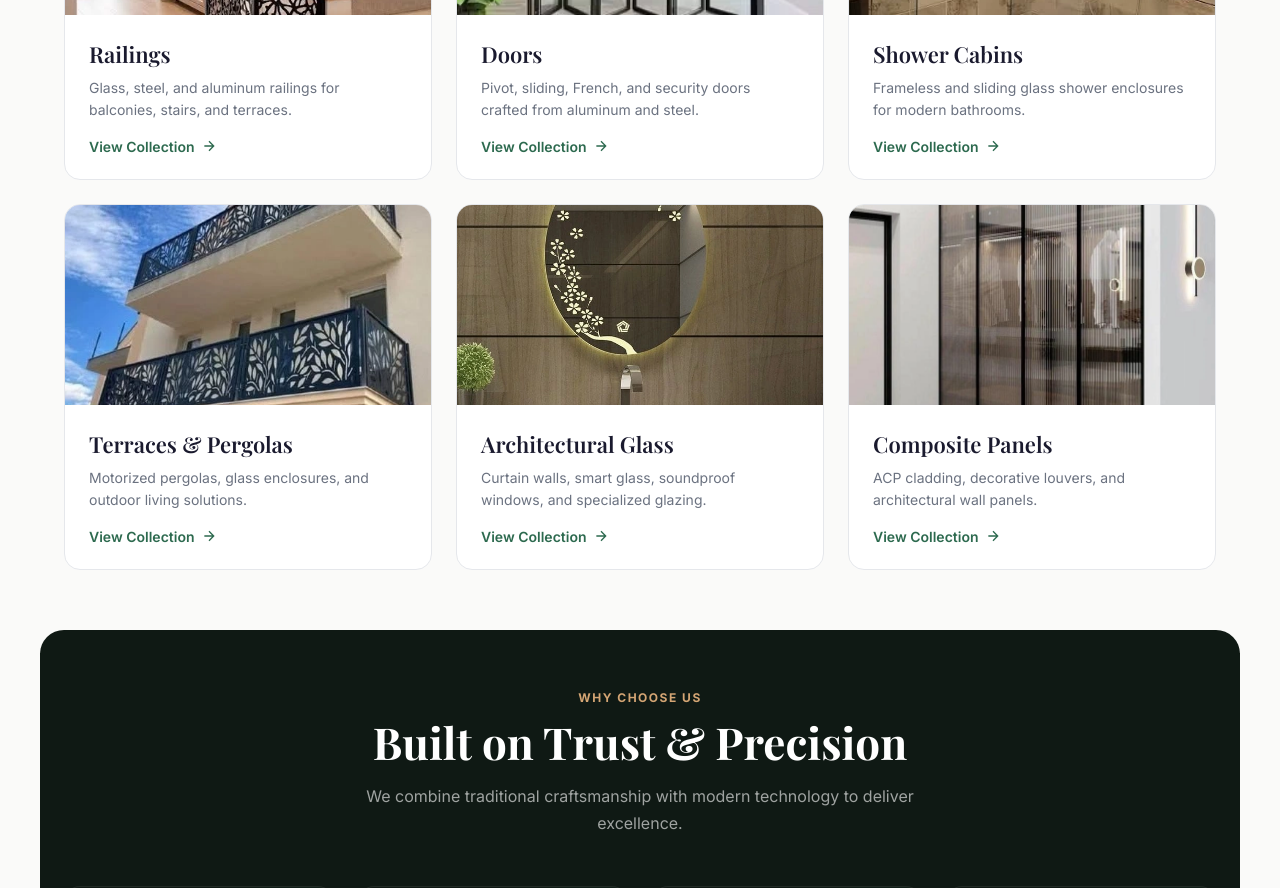
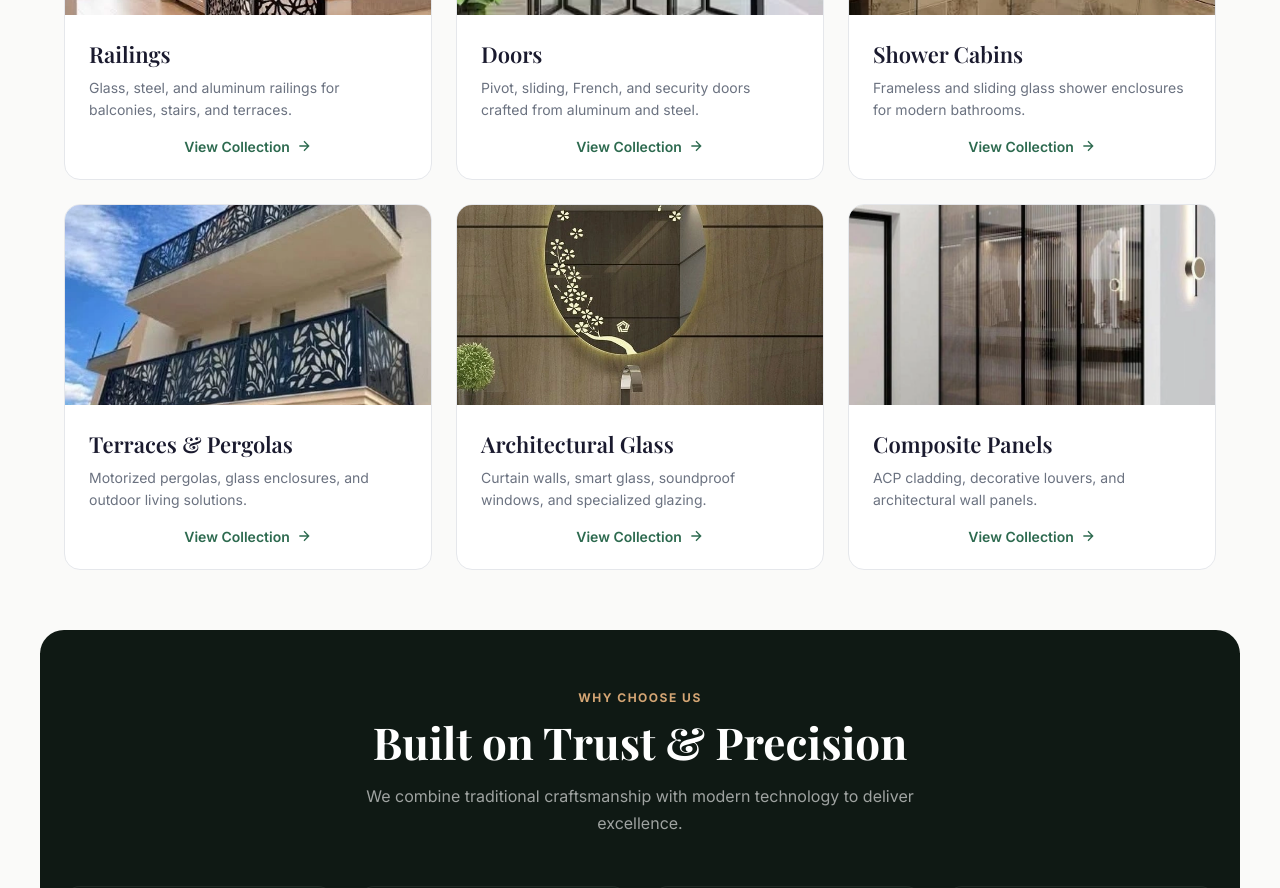
Before and after one commit to shahidburhan37-dotcom/pak-aluminium-steel, a React (Vite) app: page / in a window 1280 px wide. Shown: the part 1220-2108 px from the top of the page. Built offline with nearby package versions, Linux system fonts and the light colour scheme.

Commit message:
fix: center-align all buttons above products (View All, filter tabs, WhatsApp CTA)

```diff
--- a/src/index.css
+++ b/src/index.css
@@ -478,6 +478,9 @@ button { cursor: pointer; font-family: var(--font-body); }
   display: inline-flex; align-items: center; gap: 6px;
   font-size: 14px; font-weight: 600; color: var(--color-accent);
   transition: gap var(--t-fast); margin-top: auto;
+  text-align: center;
+  justify-content: center;
+  width: 100%;
 }
 .cat-card:hover .cat-card-link { gap: 10px; }
 
--- a/src/pages/Gallery.jsx
+++ b/src/pages/Gallery.jsx
@@ -108,8 +108,8 @@ export default function Gallery() {
         <section key={section.id} id={section.slug} className="section">
           <RevealDiv type="up" style={{ textAlign: 'center' }}>
             <div className="section-label" style={{ justifyContent: 'center' }}>{section.title}</div>
-            <h2 className="section-title">{section.desc}</h2>
-            <Link to={`/${section.slug}`} style={{ display: 'inline-flex', marginTop: 16, fontSize: 14, fontWeight: 600, color: 'var(--color-accent)', gap: 6, alignItems: 'center' }}>
+            <h2 className="section-title" style={{ textAlign: 'center' }}>{section.desc}</h2>
+            <Link to={`/${section.slug}`} style={{ display: 'inline-flex', marginTop: 16, fontSize: 14, fontWeight: 600, color: 'var(--color-accent)', gap: 6, alignItems: 'center', textAlign: 'center' }}>
               View All {section.title}
               <svg width="14" height="14" fill="none" stroke="currentColor" strokeWidth="2" viewBox="0 0 24 24"><path d="M5 12h14M12 5l7 7-7 7"/></svg>
             </Link>
```
